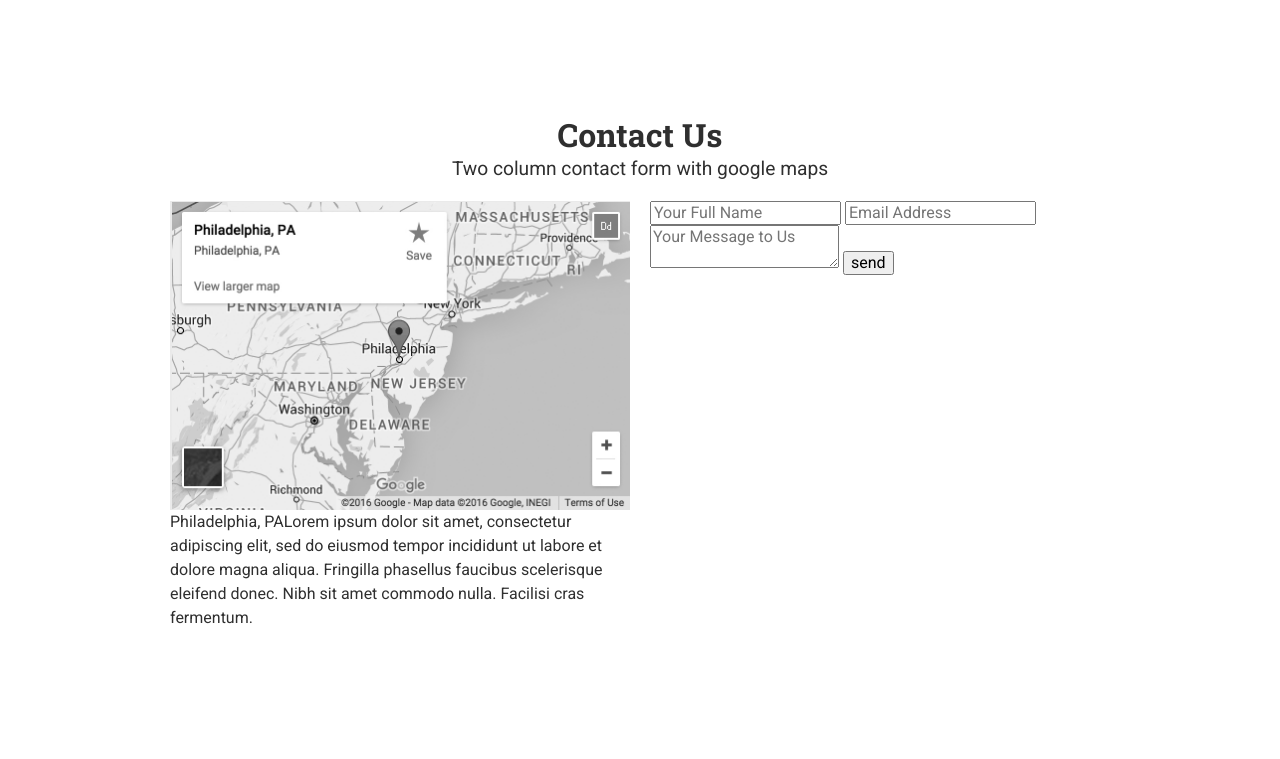
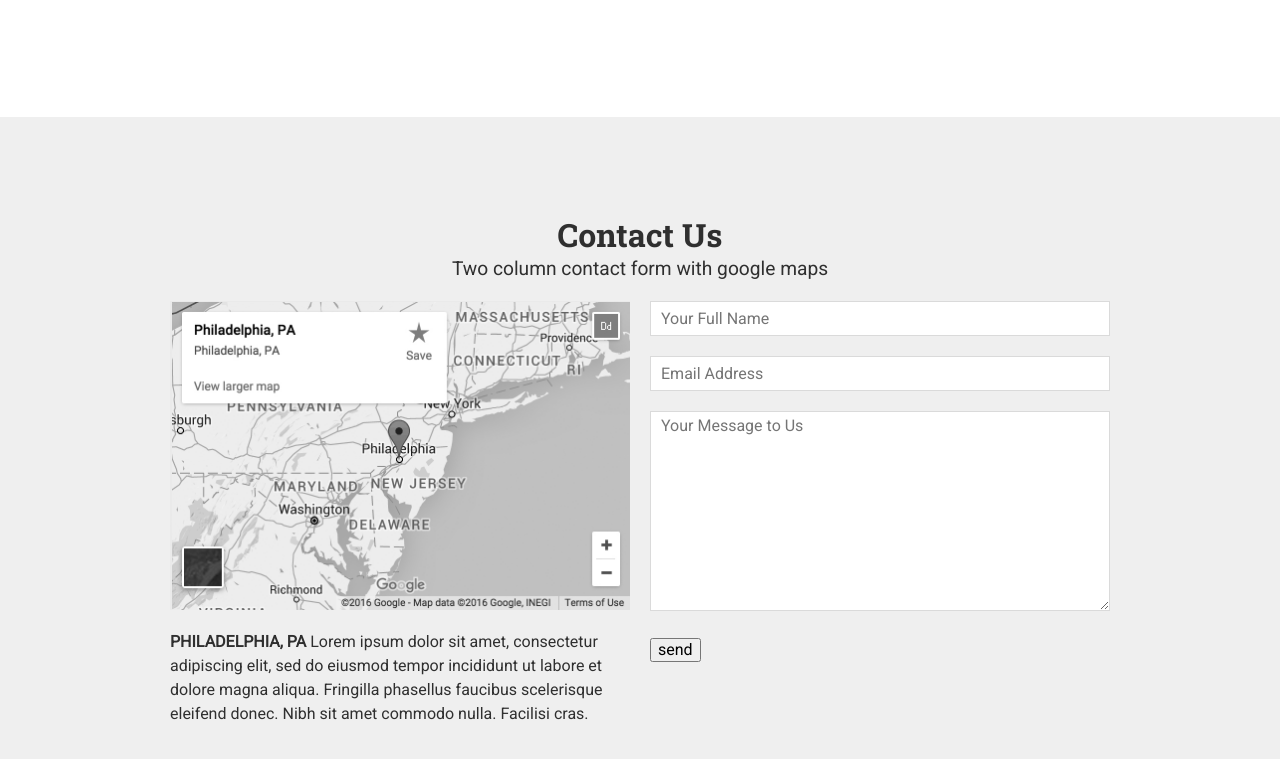
Before and after one commit to ka825/class-lessons, a plain HTML site: page index.html in a window 1280 px wide. Shown: the part 5114-5873 px from the top of the page. Before the commit the page ends 5764 px from the top, so only its background shows below. Drawn offline with nearby package versions, Linux system fonts and the light colour scheme; a script that the page names is missing.

Commit message:
updated files

```diff
--- a/css/style.css
+++ b/css/style.css
@@ -227,3 +227,37 @@ margin: 30px auto;
 	padding: 100px 0;
 	background-color: #ffffff;
 }
+
+
+/* Contact Us */
+.contact {
+	width: 100%;
+	padding: 100px 0;
+	background-color: #efefef;
+}
+
+.contact img {
+	margin-bottom: 20px;
+}
+
+.city {
+	text-transform: uppercase;
+	font-weight: 900;
+}
+
+
+.contact-form input[type="text"],
+.contact-form input[type="email"],
+.contact-form textarea,
+.contact-form select {
+	width: 100%;
+	height: 35px;
+	margin-bottom: 20px;
+	padding: 5px 5px 5px 10px;
+	border: 1px solid #dadada;
+	color: #dadada;
+}
+
+.contact-form textarea {
+	height: 200px;
+}
--- a/index.html
+++ b/index.html
@@ -340,7 +340,7 @@
 	<div class="row">
 	<div class="columns_2">
 		<img src="images/googlemap_greyscale.jpg" alt="Map of Philadelphia">
-		<p><span class="city">Philadelphia, PA</span>Lorem ipsum dolor sit amet, consectetur adipiscing elit, sed do eiusmod tempor incididunt ut labore et dolore magna aliqua. Fringilla phasellus faucibus scelerisque eleifend donec. Nibh sit amet commodo nulla. Facilisi cras fermentum. </p>
+		<p><span class="city">Philadelphia, PA </span>Lorem ipsum dolor sit amet, consectetur adipiscing elit, sed do eiusmod tempor incididunt ut labore et dolore magna aliqua. Fringilla phasellus faucibus scelerisque eleifend donec. Nibh sit amet commodo nulla. Facilisi cras. </p>
 		</div> <!-- End columns-->
 			<div class="columns_2">
 			<form class="contact-form" action="web_form.php" method="post">
```
Also changed, not shown: 1 other file.
